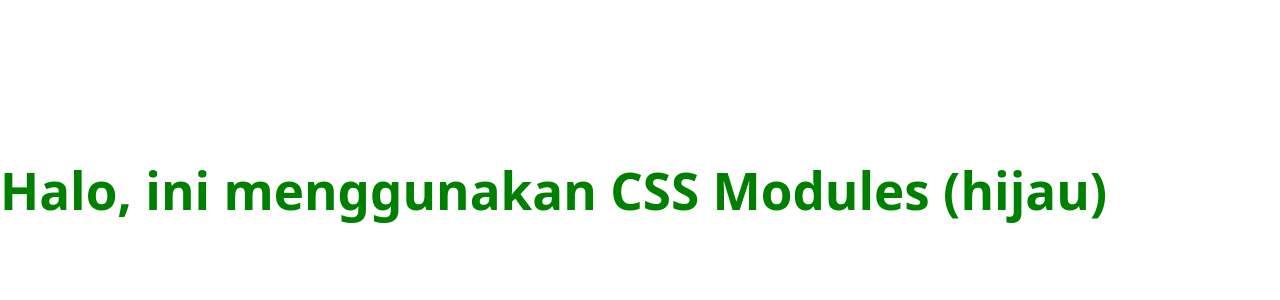
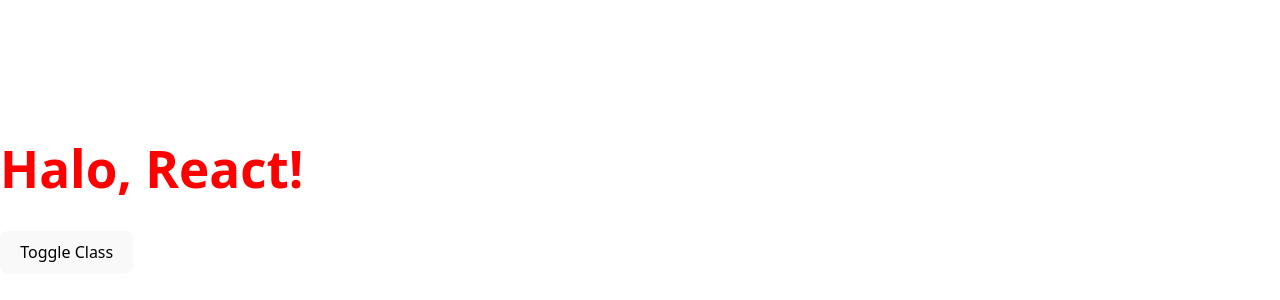
Before and after one commit to gunturlailam/fundamental, a React app in the folder react-fundamental/: page / in a window 1280 px wide. Shown: the part 210-510 px from the top of the page. Built offline with nearby package versions, Linux system fonts and the light colour scheme; the HTML template or start-up script is replaced by a standard one.

Commit message:
learn: belajar class dan dynamic class di React

```diff
--- a/react-fundamental/package.json
+++ b/react-fundamental/package.json
@@ -10,6 +10,7 @@
     "preview": "vite preview"
   },
   "dependencies": {
+    "clsx": "^2.1.1",
     "react": "^19.1.1",
     "react-dom": "^19.1.1"
   },
--- a/react-fundamental/src/App.css
+++ b/react-fundamental/src/App.css
@@ -1,5 +1,22 @@
-.title{
+.active {
+  color: green;
+}
+
+.inactive {
   color: red;
-  font-size: 28px;
-  text-align: center;
 }
+
+.box{
+  padding: 10px;
+  font-weight: bold;
+}
+
+.dark{
+  background: black;
+  color: white;
+}
+
+.light{
+  background: white;
+  color: black;
+}
--- a/react-fundamental/src/App.jsx
+++ b/react-fundamental/src/App.jsx
@@ -1,45 +1,65 @@
-// CSS Modules
-import styles from "./App.module.css";
+// // class biasa
+// import "./App.css"
 
-function App() {
-  return (
-    <div>
-      <h1 className={styles.title}>
-        Halo, ini menggunakan CSS Modules (hijau)
-      </h1>
-    </div>
-  );
-}
+// function App(){
+//   return <h1 className="title">Halo, React!</h1>
+// }
 
-export default App;
+// export default App
 
-// Contoh lainnya (uncomment untuk mencoba):
 
-// Inline style:
+// class dinamis
+// import { useState } from "react";
+// import "./App.css"
+
 // function App(){
-//   return (
+//   const [isActive, setIsActive] = useState(false)
+
+//   return(
 //     <div>
-//       <h1 style={{ color:"blue", fontSize: "24px"}}>
-//         Halo, ini teks berwarna biru
-//       </h1>
+//       <h1 className={isActive ? "active" : "inactive"}>Halo, React!</h1>
+//       <button onClick={() => setIsActive(!isActive)}>
+//         Toggle Class
+//       </button>
 //     </div>
 //   )
 // }
 
-// CSS eksternal:
+// export default App
+
+
+// template literal
 // import "./App.css"
-// function App(){
-//   return <h1 className="title">
-//     Halo, ini teks berwarna merah
-//   </h1>
+
+// function App () {
+//   const isDark = true
+
+//   return(
+//     <div className={`box ${isDark ? "dark" : "light"}`}>
+//       Mode Tampilan
+//     </div>
+//   )
 // }
 
-// Styled Components (perlu install dulu: npm install styled-components):
-// import styled from "styled-components";
-// const Title = styled.h1`
-//   color: purple;
-//   text-decoration: underline;
-// `;
-// function App() {
-//   return <Title>Halo, ini teks berwarna ungu</Title>;
-// }
+// export default App
+
+
+// library clsx
+import clsx from "clsx";
+import { useState } from "react";
+import "./App.css"
+
+function App(){
+  const [active, setActive] = useState(false)
+
+  return (
+    <div>
+      <h1 className={clsx("title", {active:active, inactive: !active})}>
+        Halo, React!
+      </h1>
+      <button onClick={() => setActive(!active)}>Toggle Class</button>
+    </div>
+  )
+}
+
+export default App
```
Also changed, not shown: 1 other file (tests, documents, lock files or other folders).
